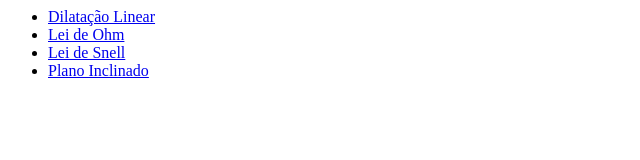
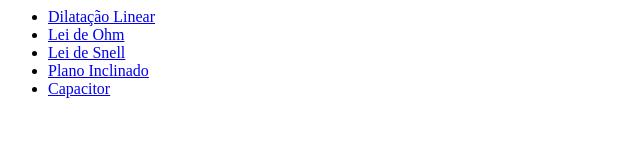
Before and after one commit to mgirardis/fisica, a plain HTML site: page index.htm in a window 1280 px wide. Shown: the full height of the page, 0-640 px from the left. Drawn offline with Linux system fonts and the light colour scheme.

Commit message:
Update index.htm

```diff
--- a/index.htm
+++ b/index.htm
@@ -7,6 +7,7 @@
             <li><a href="ohm/index.htm" target="_top">Lei de Ohm</a></li>
             <li><a href="snell/index.htm" target="_top">Lei de Snell</a></li>
             <li><a href="inclinado/index.htm" target="_top">Plano Inclinado</a></li>
+            <li><a href="capacitor.htm" target="_top">Capacitor</a></li>
         </ul>
     </body>
 </html>
```
